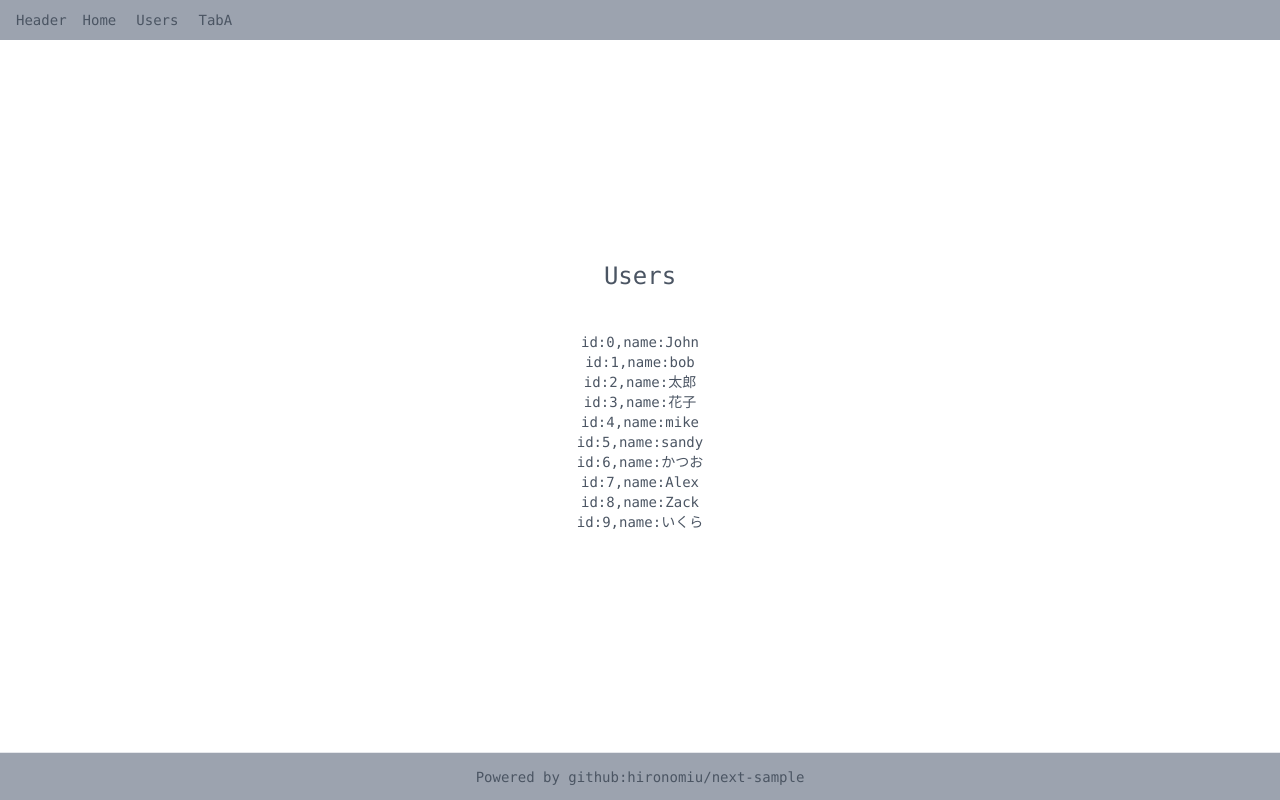
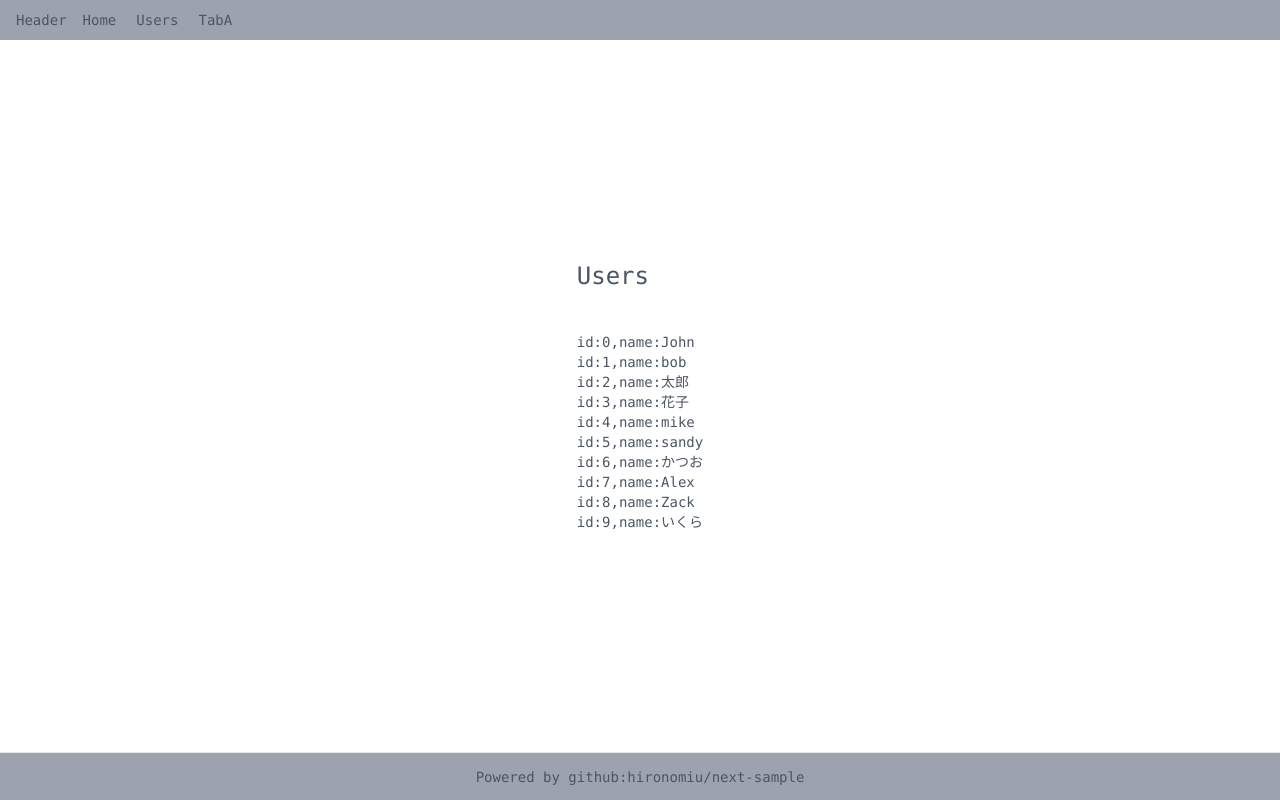
Before and after one commit to hironomiu/next-sample, a Next.js app: page /users in a window 1280 px wide. Built offline with nearby package versions, Linux system fonts and the light colour scheme.

Commit message:
commited

```diff
--- a/components/Layout.tsx
+++ b/components/Layout.tsx
@@ -12,7 +12,7 @@ const Layout = ({ children }) => {
       <Header />
 
       <main className="flex flex-1 justify-center items-center flex-col w-screen">
-        {children}
+        <div className="flex flex-col items-start">{children}</div>
       </main>
       <Footer />
     </div>
```
